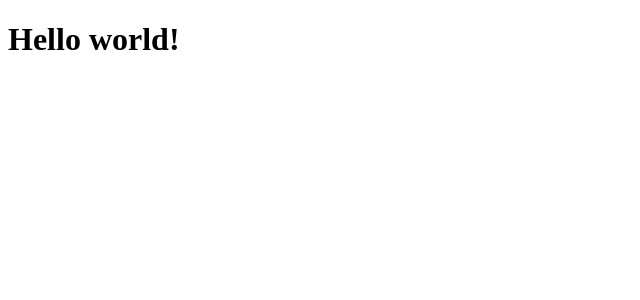
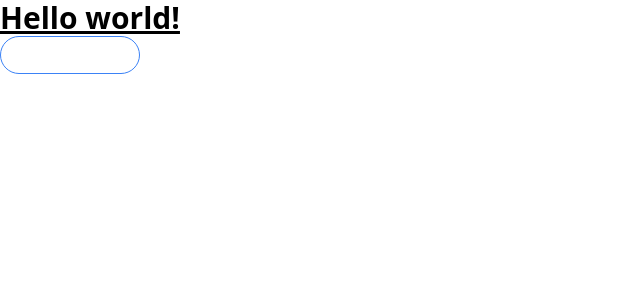
Before and after one commit to brianslab/showfinder, a Next.js app: page / in a window 1280 px wide. Shown: the top 300 px of the page, without its empty margins (0-640 px from the left). Built offline with nearby package versions, Linux system fonts and the light colour scheme.

Commit message:
import button from udemy tutorial

```diff
--- /dev/null
+++ b/components/Button.tsx
@@ -0,0 +1,52 @@
+import classnames from 'classnames';
+
+interface ButtonProps {
+  children?: React.ReactNode;
+  primary?: boolean;
+  secondary?: boolean;
+  success?: boolean;
+  warning?: boolean;
+  danger?: boolean;
+  outline?: boolean;
+  rounded?: boolean;
+  [x: string]: any;
+}
+
+const Button: React.FC<ButtonProps> = ({
+  children,
+  primary,
+  secondary,
+  success,
+  warning,
+  danger,
+  outline,
+  rounded,
+  ...rest
+}) => {
+  const classes = classnames(
+    rest.className,
+    'flex items-center px-3 py-1.5 border',
+    {
+      'border-blue-500 bg-blue-500 text-white': primary,
+      'border-gray-900 bg-gray-900 text-white': secondary,
+      'border-green-500 bg-green-500 text-white': success,
+      'border-yellow-400 bg-yellow-400 text-white': warning,
+      'border-red-500 bg-red-500 text-white': danger,
+      'rounded-full': rounded,
+      'bg-white': outline,
+      'text-blue-500': outline && primary,
+      'text-gray-900': outline && secondary,
+      'text-green-500': outline && success,
+      'text-yellow-400': outline && warning,
+      'text-red-500': outline && danger,
+    }
+  );
+
+  return (
+    <button {...rest} className={classes}>
+      {children}
+    </button>
+  );
+};
+
+export default Button;
--- a/package.json
+++ b/package.json
@@ -13,6 +13,7 @@
     "@types/react": "18.0.26",
     "@types/react-dom": "18.0.9",
     "autoprefixer": "^10.4.13",
+    "classnames": "^2.3.2",
     "next": "13.0.6",
     "postcss": "^8.4.19",
     "react": "18.2.0",
--- a/pages/_app.tsx
+++ b/pages/_app.tsx
@@ -1,4 +1,5 @@
 import type { AppProps } from 'next/app';
+import '../styles/globals.css';
 
 export default function App({ Component, pageProps }: AppProps) {
   return <Component {...pageProps} />;
--- a/pages/index.tsx
+++ b/pages/index.tsx
@@ -1,3 +1,14 @@
+import Button from '../components/Button';
+
 export default function Home() {
-  return <h1 className='text-3xl font-bold underline'>Hello world!</h1>;
+  return (
+    <div>
+      <h1 className='text-3xl font-bold underline'>Hello world!</h1>
+      <div>
+        <Button primary outline rounded>
+          Custom Button
+        </Button>
+      </div>
+    </div>
+  );
 }
```
Also changed, not shown: 1 other file (tests, documents, lock files or other folders).
